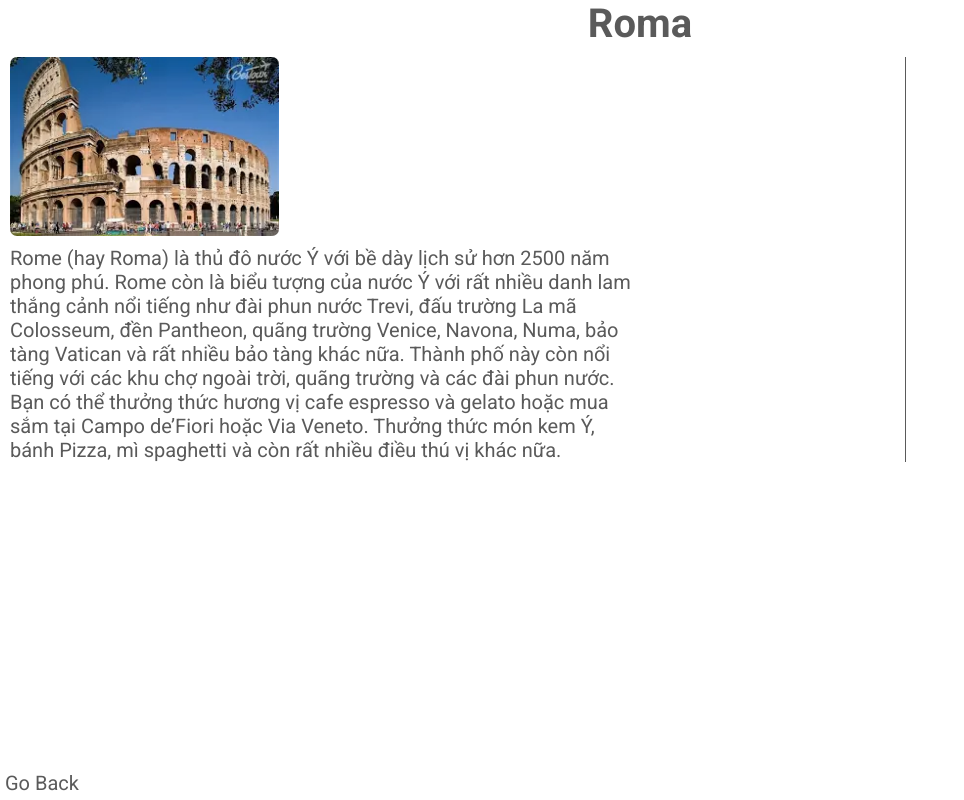
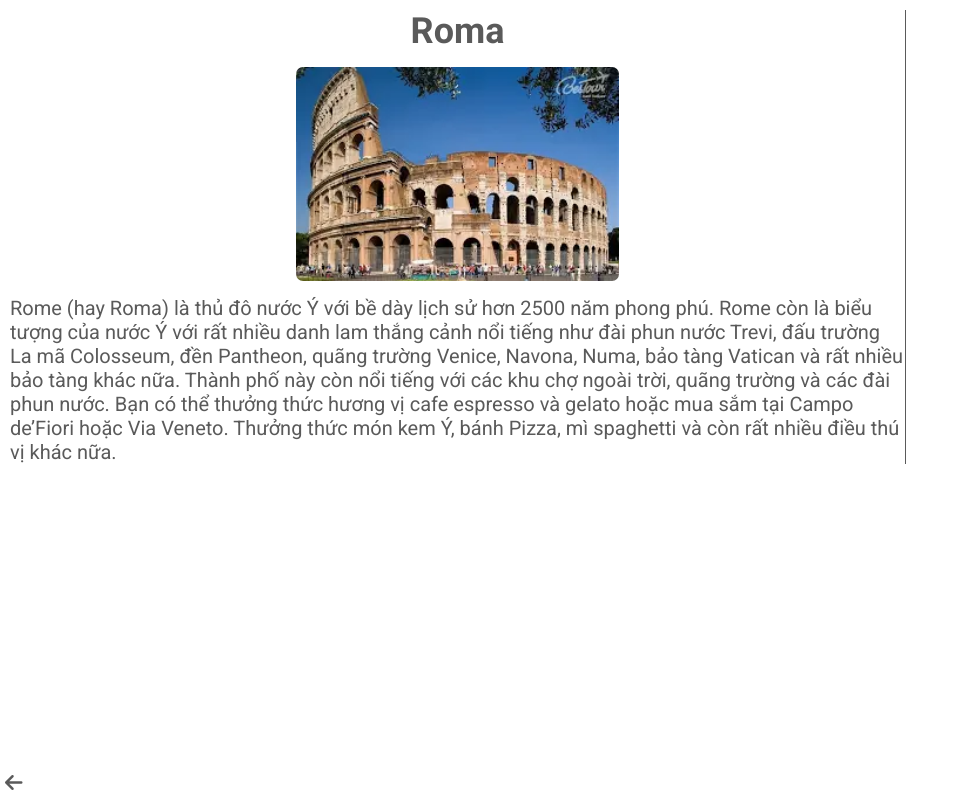
Before and after one commit to nugort/nugort.github.io, a plain HTML site: page 4.0-circus/resources/html/roma.html in a window 1280 px wide. Shown: the whole page, without its empty margins (0-964 px from the left). Drawn offline with Linux system fonts and the light colour scheme.

Commit message:
lated update

```diff
--- a/4.0-circus/resources/css/styles.css
+++ b/4.0-circus/resources/css/styles.css
@@ -15,7 +15,6 @@ html{
 
 h1{
     text-align: center;
-    font-family: 'Roboto', sans-serif;
 }
 
 .list{
@@ -51,22 +50,28 @@ li:hover{
 /* ------------------------------------------------------------------------------------ */
 /* ------------------ */
 
+h2{
+    font-size: 180%;
+    text-align: center;
+    margin-bottom: 15px;
+}
+
 .dscp-box{
     width: 70%;
-    float: left;
     margin: 10px;
     border-right: 0.5px solid #5a5a5a;
 }
 
 .dscp-box img{
-    display: flex;
-    width: 30%;
+    margin-left: 32%;
+    width: 36%;
     border-radius: 7px;
 }
 
 .dscp-box .dscp{
-    width: 70%;
+    width: 100%;
     margin-top: 10px;
+
 }
 
 .goback-button{
@@ -82,3 +87,8 @@ li:hover{
 .goback-button:hover{
     color: black;
 }
+
+.fas fa-arrow-left{
+    color: #5a5a5a;
+    font-size: 16px;
+}
--- a/4.0-circus/resources/html/roma.html
+++ b/4.0-circus/resources/html/roma.html
@@ -6,6 +6,7 @@
     <meta http-equiv="X-UA-Compatible" content="IE=edge">
     <meta name="viewport" content="width=device-width, initial-scale=1.0">
     <title>Roma</title>
+    <script src="https://kit.fontawesome.com/fc6ca4cb93.js" crossorigin="anonymous"></script>
     <link rel="preconnect" href="https://fonts.googleapis.com">
     <link rel="preconnect" href="https://fonts.gstatic.com" crossorigin>
     <link href="https://fonts.googleapis.com/css2?family=Roboto:wght@300;400;500;700&display=swap" rel="stylesheet">
@@ -14,8 +15,8 @@
 </head>
 
 <body>
-    <h1>Roma</h1>
     <div class="dscp-box">
+        <h2>Roma</h2>
         <img src="/4.0-circus/resources/imgs/roma2.webp" alt="Roma">
         <p class="dscp">Rome (hay Roma) là thủ đô nước Ý với bề dày lịch sử hơn 2500 năm phong phú. Rome còn là biểu tượng của nước Ý với
             rất nhiều danh lam thắng cảnh nổi tiếng như đài phun nước Trevi, đấu trường La mã Colosseum, đền Pantheon, quãng
@@ -25,7 +26,7 @@
             thức hương vị cafe espresso và gelato hoặc mua sắm tại Campo de’Fiori hoặc Via Veneto. Thưởng thức món kem Ý,
             bánh Pizza, mì spaghetti và còn rất nhiều điều thú vị khác nữa.</p>
     </div>
-    <a class="goback-button" href="javascript:history.back()">Go Back</a>
+    <a class="goback-button" href="javascript:history.back()"><i class="fas fa-arrow-left"></i></a>
 </body>
 
 </html>
```
Also changed, not shown: 4.0-circus/resources/html/dubai.html (+3 -2 lines), 4.0-circus/resources/html/hanoi.html (+3 -2 lines), 4.0-circus/resources/html/london.html (+3 -2 lines), 4.0-circus/resources/html/newyork.html (+3 -2 lines), 4.0-circus/resources/html/paris.html (+3 -2 lines), 4.0-circus/vendor/fonts/Helvetica-Font/Helvetica-Bold.ttf (added), 4.0-circus/vendor/fonts/Helvetica-Font/Helvetica-BoldOblique.ttf (added), 4.0-circus/vendor/fonts/Helvetica-Font/Helvetica-Oblique.ttf (added), 4.0-circus/vendor/fonts/Helvetica-Font/Helvetica.ttf (added), 4.0-circus/vendor/fonts/Helvetica-Font/helvetica-compressed-5871d14b6903a.otf (added), 4.0-circus/vendor/fonts/Helvetica-Font/helvetica-light-587ebe5a59211.ttf (added), 4.0-circus/vendor/fonts/Helvetica-Font/helvetica-rounded-bold-5871d05ead8de.otf (added).
